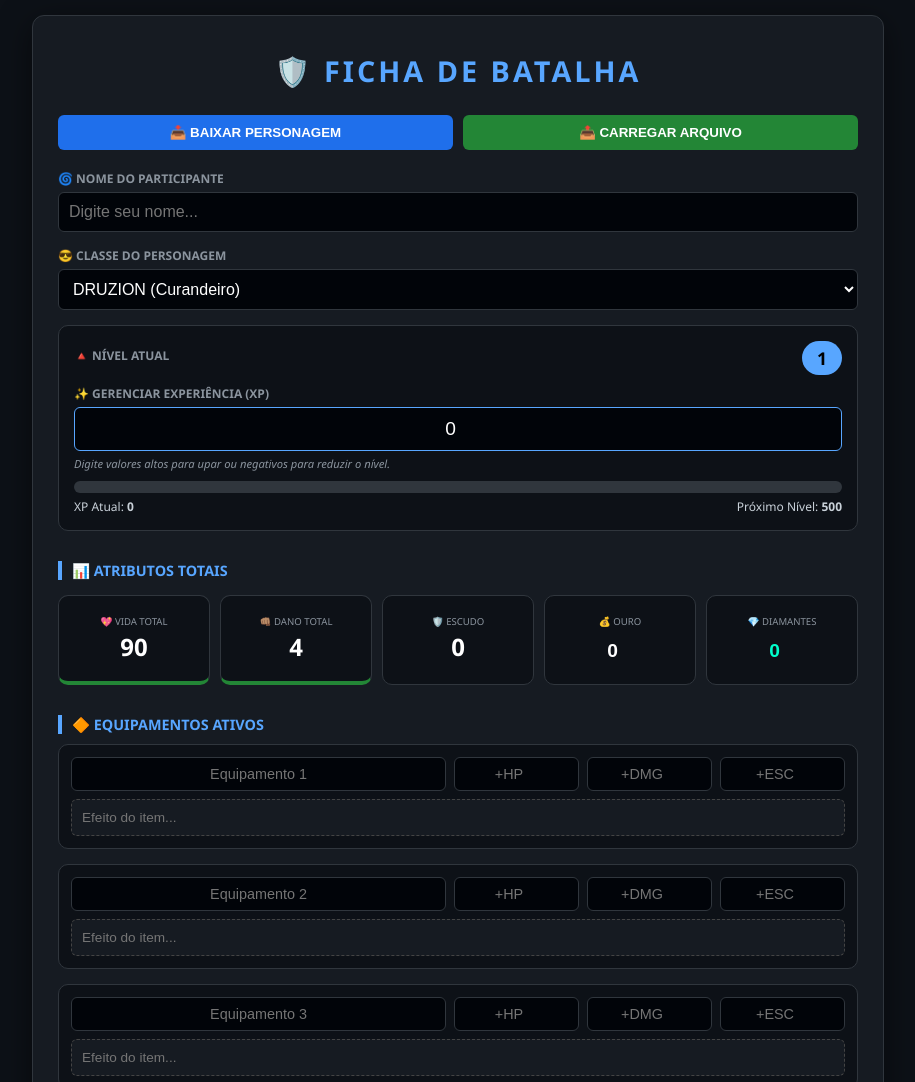
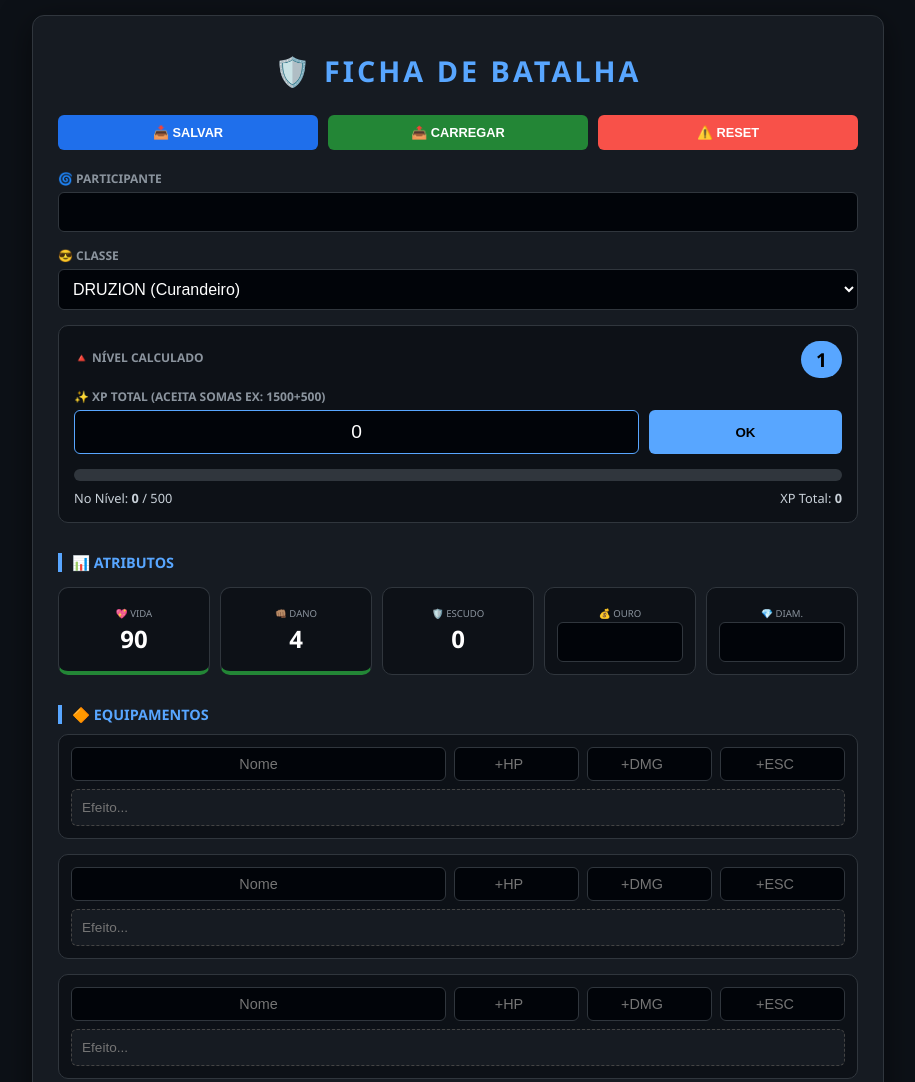
Before and after one commit to nemixy42-svg/FICHA-RPG, a plain HTML site: page index.html in a window 1280 px wide. Shown: the top 1082 px of the page, without its empty margins (182-1097 px from the left). Drawn offline with Linux system fonts and the light colour scheme.

Commit message:
Update index.html

```diff
--- a/index.html
+++ b/index.html
@@ -3,7 +3,7 @@
 <head>
     <meta charset="UTF-8">
     <meta name="viewport" content="width=device-width, initial-scale=1.0">
-    <title>Ficha RPG - Level Up/Down Automático</title>
+    <title>Ficha RPG - XP Progressivo</title>
     <style>
         :root {
             --bg: #0d1117; --card: #161b22; --primary: #58a6ff; --text: #c9d1d9; --accent: #238636; --border: #30363d; --save: #1f6feb;
@@ -24,28 +24,27 @@
 
         .xp-section { background: #0d1117; padding: 15px; border-radius: 10px; border: 1px solid #30363d; margin-bottom: 20px; }
         .xp-header { display: flex; justify-content: space-between; align-items: center; margin-bottom: 10px; }
-        .lvl-badge { background: var(--primary); color: #000; padding: 5px 15px; border-radius: 20px; font-weight: bold; font-size: 1.1em; }
-        .xp-input-style { font-size: 1.2em !important; border-color: var(--primary) !important; text-align: center; }
+        .lvl-badge { background: var(--primary); color: #000; padding: 5px 15px; border-radius: 20px; font-weight: bold; font-size: 1.2em; }
 
-        .equip-list { display: flex; flex-direction: column; gap: 15px; }
-        .equip-card { background: #0d1117; border: 1px solid var(--border); border-radius: 10px; padding: 12px; }
+        .xp-calc-box { display: flex; gap: 10px; }
+        .xp-calc-box input { flex: 3; font-size: 1.2em; border-color: var(--primary); text-align: center; }
+        .btn-calc { flex: 1; background: var(--primary); color: black; border: none; border-radius: 6px; font-weight: bold; cursor: pointer; }
+
+        .equip-card { background: #0d1117; border: 1px solid var(--border); border-radius: 10px; padding: 12px; margin-bottom: 15px; }
         .equip-header { display: grid; grid-template-columns: 3fr 1fr 1fr 1fr; gap: 8px; margin-bottom: 8px; }
         .equip-header input { padding: 8px; font-size: 0.9em; text-align: center; }
         .equip-effect { font-size: 0.85em; background: #161b22 !important; border: 1px dashed #444 !important; color: #aaa; }
 
-        .xp-bar-container { background: #30363d; height: 12px; border-radius: 6px; margin-top: 10px; overflow: hidden; }
+        .xp-bar-container { background: #30363d; height: 12px; border-radius: 6px; margin-top: 15px; overflow: hidden; }
         .xp-bar-fill { background: linear-gradient(90deg, #238636, #2ea043); height: 100%; width: 0%; transition: width 0.5s; }
-        .xp-instructions { font-size: 0.7em; color: #8b949e; margin-top: 5px; font-style: italic; }
 
         .section-title { border-left: 4px solid var(--primary); padding-left: 10px; margin: 30px 0 10px; color: var(--primary); font-size: 0.9em; font-weight: bold; text-transform: uppercase; }
         .skill-card { background: #0d1117; padding: 12px; border-radius: 8px; margin-top: 8px; border: 1px solid var(--border); border-left: 4px solid var(--primary); }
         .skill-name { font-weight: bold; color: var(--primary); font-size: 0.95em; }
         .skill-desc { font-size: 0.85em; color: #8b949e; margin-top: 5px; }
-        .skill-lvl { float: right; font-size: 0.7em; background: #21262d; padding: 2px 6px; border-radius: 4px; color: var(--primary); }
 
-        .btn-reset { background: #f85149; color: white; border: none; padding: 12px; width: 100%; border-radius: 8px; cursor: pointer; margin-top: 25px; font-weight: bold; opacity: 0.8; }
-        .backup-btns { display: grid; grid-template-columns: 1fr 1fr; gap: 10px; margin-bottom: 20px; }
-        .btn-backup { background: var(--save); color: white; border: none; padding: 10px; border-radius: 6px; font-weight: bold; cursor: pointer; }
+        .backup-btns { display: grid; grid-template-columns: 1fr 1fr 1fr; gap: 10px; margin-bottom: 20px; }
+        .btn-action { border: none; padding: 10px; border-radius: 6px; font-weight: bold; cursor: pointer; color: white; font-size: 0.8em; }
     </style>
 </head>
 <body>
@@ -54,18 +53,19 @@
     <h2>🛡️ FICHA DE BATALHA</h2>
 
     <div class="backup-btns">
-        <button class="btn-backup" onclick="exportarFicha()">📥 BAIXAR PERSONAGEM</button>
-        <button class="btn-backup" style="background: var(--accent)" onclick="document.getElementById('file-input').click()">📤 CARREGAR ARQUIVO</button>
-        <input type="file" id="file-input" style="display:none" accept=".json" onchange="importarFicha(event)">
+        <button class="btn-action" style="background:var(--save)" onclick="exportarFicha()">📥 SALVAR</button>
+        <button class="btn-action" style="background:var(--accent)" onclick="document.getElementById('file-input').click()">📤 CARREGAR</button>
+        <button class="btn-action" style="background:#f85149" onclick="resetar()">⚠️ RESET</button>
+        <input type="file" id="file-input" style="display:none" onchange="importarFicha(event)">
     </div>
 
     <div class="field-group">
-        <label>🌀 Nome do Participante</label>
-        <input type="text" id="part-name" placeholder="Digite seu nome..." oninput="salvar()">
+        <label>🌀 Participante</label>
+        <input type="text" id="part-name" oninput="salvar()">
     </div>
 
     <div class="field-group">
-        <label>😎 Classe do Personagem</label>
+        <label>😎 Classe</label>
         <select id="char-select" onchange="salvar()">
             <option value="DRUZION">DRUZION (Curandeiro)</option>
             <option value="GUILBERT">GUILBERT (Arqueiro)</option>
@@ -75,124 +75,116 @@
         </select>
     </div>
 
-    <!-- SEÇÃO DE XP E NÍVEL AUTOMÁTICO -->
+    <!-- SISTEMA DE XP CALCULADORA -->
     <div class="xp-section">
         <div class="xp-header">
-            <label>🔺 Nível Atual</label>
+            <label>🔺 Nível Calculado</label>
             <div class="lvl-badge" id="lvl-display">1</div>
         </div>
-        <label>✨ Gerenciar Experiência (XP)</label>
-        <input type="number" id="xp" value="0" class="xp-input-style" oninput="processarXP()">
-        <div class="xp-instructions">Digite valores altos para upar ou negativos para reduzir o nível.</div>
+        <label>✨ XP TOTAL (Aceita somas ex: 1500+500)</label>
+        <div class="xp-calc-box">
+            <input type="text" id="xp-input" value="0" placeholder="Ex: 1000+500 ou 1500-200">
+            <button class="btn-calc" onclick="calcularXP()">OK</button>
+        </div>
 
         <div class="xp-bar-container"><div class="xp-bar-fill" id="xp-fill"></div></div>
-        <div style="display:flex; justify-content: space-between; font-size: 0.75em; margin-top: 5px;">
-            <span>XP Atual: <b id="xp-status">0</b></span>
-            <span>Próximo Nível: <b id="xp-max">500</b></span>
+        <div style="display:flex; justify-content: space-between; font-size: 0.8em; margin-top: 8px;">
+            <span>No Nível: <b id="xp-atual-no-lvl">0</b> / <span id="xp-req-prox">500</span></span>
+            <span>XP Total: <b id="xp-total-display">0</b></span>
         </div>
     </div>
 
-    <div class="section-title">📊 Atributos Totais</div>
+    <div class="section-title">📊 Atributos</div>
     <div class="stats-grid">
-        <div class="stat-box total">
-            <span class="stat-label">💖 Vida Total</span>
-            <span class="stat-num" id="total-hp">0</span>
-        </div>
-        <div class="stat-box total">
-            <span class="stat-label">👊🏽 Dano Total</span>
-            <span class="stat-num" id="total-dmg">0</span>
-        </div>
-        <div class="stat-box">
-            <span class="stat-label">🛡️ Escudo</span>
-            <span class="stat-num" id="total-shd">0</span>
-        </div>
-        <div class="stat-box">
-            <span class="stat-label">💰 Ouro</span>
-            <input type="number" id="ouro" value="0" style="background:transparent; border:none; color:white; font-size:1.2em; font-weight:bold; text-align:center;" oninput="salvar()">
-        </div>
-        <div class="stat-box">
-            <span class="stat-label">💎 Diamantes</span>
-            <input type="number" id="diamante" value="0" style="background:transparent; border:none; color:#00ffcc; font-size:1.2em; font-weight:bold; text-align:center;" oninput="salvar()">
-        </div>
+        <div class="stat-box total"><span class="stat-label">💖 Vida</span><span class="stat-num" id="total-hp">0</span></div>
+        <div class="stat-box total"><span class="stat-label">👊🏽 Dano</span><span class="stat-num" id="total-dmg">0</span></div>
+        <div class="stat-box"><span class="stat-label">🛡️ Escudo</span><span class="stat-num" id="total-shd">0</span></div>
+        <div class="stat-box"><span class="stat-label">💰 Ouro</span><input type="number" id="ouro" oninput="salvar()"></div>
+        <div class="stat-box"><span class="stat-label">💎 Diam.</span><input type="number" id="diamante" oninput="salvar()"></div>
     </div>
 
-    <div class="section-title">🔶 Equipamentos Ativos</div>
-    <div class="equip-list" id="equip-container"></div>
+    <div class="section-title">🔶 Equipamentos</div>
+    <div id="equip-container"></div>
 
     <div class="section-title">🎒 Mochila</div>
-    <textarea id="mochila" placeholder="Itens guardados..." oninput="salvar()" style="min-height: 80px;"></textarea>
+    <textarea id="mochila" oninput="salvar()"></textarea>
 
     <div class="section-title">💫 Habilidades</div>
     <div id="skills-container"></div>
-
-    <button class="btn-reset" onclick="resetar()">⚠️ APAGAR FICHA (RESET)</button>
 </div>
 
 <script>
     const data = {
         chars: {
-            DRUZION: { hp: 90, dmg: 4, p: "AURA VERDE", pd: "Cura: recupera vida do aliado igual ao seu dano total." },
-            GUILBERT: { hp: 80, dmg: 8, p: "RESPEITO", pd: "Com 2 aliados ou menos, você não pode ser alvo." },
-            MELKYOR: { hp: 70, dmg: 12, p: "MANAMUNDO", pd: "Causa +10% de dano para cada aliado na batalha." },
-            SCAR: { hp: 60, dmg: 16, p: "CONTRAGOLPE", pd: "Dano par recebido causa 20% de volta ao atacante." },
-            DEWPEE: { hp: 50, dmg: 20, p: "MUNIÇÃO EXPLOSIVA", pd: "Causa 20% do dano a todos os aliados do oponente." }
+            DRUZION: { hp: 90, dmg: 4, p: "AURA VERDE", pd: "Cura aliado: vida recuperada = seu dano total." },
+            GUILBERT: { hp: 80, dmg: 8, p: "RESPEITO", pd: "Com 2 aliados ou menos, você não é alvo." },
+            MELKYOR: { hp: 70, dmg: 12, p: "MANAMUNDO", pd: "Causa +10% de dano para cada aliado." },
+            SCAR: { hp: 60, dmg: 16, p: "CONTRAGOLPE", pd: "Dano par recebido causa 20% de volta." },
+            DEWPEE: { hp: 50, dmg: 20, p: "MUNIÇÃO EXPLOSIVA", pd: "Causa 20% do dano em área nos inimigos." }
         },
         skills: [
             { lvl: 1, DRUZION: "REPOUSO / ALVO", GUILBERT: "CHUVA DE FLECHAS", MELKYOR: "VENENO MÁGICO", SCAR: "LÂMINA VAMPÍRICA", DEWPEE: "RECARREGAR" },
             { lvl: 4, DRUZION: "CURA FRACA", GUILBERT: "PRISMA ARCANO", MELKYOR: "RECARGA DE ENERGIA", SCAR: "UNIÃO AMISTOSA", DEWPEE: "TIRO DUPLO" },
-            { lvl: 7, DRUZION: "CONFUSÃO", GUILBERT: "GRITO DE GUERRA", MELKYOR: "CORROSÃO E DRENAGEM", SCAR: "MALDIÇÃO", DEWPEE: "BALA DE PRECISÃO" },
+            { lvl: 7, DRUZION: "CONFUSÃO", GUILBERT: "GRITO DE GUERRA", MELKYOR: "CORROSÃO", SCAR: "MALDIÇÃO", DEWPEE: "BALA DE PRECISÃO" },
             { lvl: 10, DRUZION: "DUETO", GUILBERT: "LÂMINA GIRATÓRIA", MELKYOR: "DUALIDADE", SCAR: "ARCO-ÍRIS", DEWPEE: "RAJADA FRENÉTICA" }
-            // O sistema aceita mais habilidades aqui...
         ]
     };
 
-    let nivelGlobal = 1;
+    let xpTotalGlobal = 0;
 
-    // Criar slots de equipamentos
     const equipContainer = document.getElementById('equip-container');
     for(let i=1; i<=4; i++) {
         equipContainer.innerHTML += `
             <div class="equip-card">
                 <div class="equip-header">
-                    <input type="text" id="eq_n_${i}" placeholder="Equipamento ${i}" oninput="salvar()">
+                    <input type="text" id="eq_n_${i}" placeholder="Nome" oninput="salvar()">
                     <input type="number" id="eq_h_${i}" placeholder="+HP" oninput="salvar()">
                     <input type="number" id="eq_d_${i}" placeholder="+DMG" oninput="salvar()">
                     <input type="number" id="eq_s_${i}" placeholder="+ESC" oninput="salvar()">
                 </div>
-                <input type="text" class="equip-effect" id="eq_e_${i}" placeholder="Efeito do item..." oninput="salvar()">
+                <input type="text" class="equip-effect" id="eq_e_${i}" placeholder="Efeito..." oninput="salvar()">
             </div>`;
     }
 
-    // === LÓGICA DE XP CUMULATIVO (UP E DOWN) ===
-    function processarXP() {
-        let xp = parseInt(document.getElementById('xp').value) || 0;
-
-        // Se XP for maior que o necessário para o nível atual, sobe
-        while (xp >= (nivelGlobal * 500)) {
-            xp -= (nivelGlobal * 500);
-            nivelGlobal++;
+    // === LÓGICA DE CÁLCULO DE XP E NÍVEL ===
+    function calcularXP() {
+        const input = document.getElementById('xp-input').value;
+        try {
+            // Remove espaços e calcula a expressão (ex: 1500+500 vira 2000)
+            const resultado = Function('"use strict";return (' + input + ')')();
+            xpTotalGlobal = Math.max(0, resultado);
+            document.getElementById('xp-input').value = xpTotalGlobal;
+            salvar();
+        } catch (e) {
+            alert("Erro no cálculo! Use apenas números, + ou -");
+        }
     }
 
-        // Se XP for menor que 0, desce nível (se não for lvl 1)
-        while (xp < 0 && nivelGlobal > 1) {
-            nivelGlobal--;
-            xp += (nivelGlobal * 500);
+    function calcularNivel(xpTotal) {
+        let lvl = 1;
+        let xpAcumuladoParaLvlAnterior = 0;
+
+        while (true) {
+            let xpParaProx = lvl * 500;
+            if (xpTotal >= xpAcumuladoParaLvlAnterior + xpParaProx) {
+                xpAcumuladoParaLvlAnterior += xpParaProx;
+                lvl++;
+            } else {
+                break;
+            }
         }
 
-        // Trava no nível 1 com 0 XP
-        if (nivelGlobal === 1 && xp < 0) xp = 0;
+        let xpNoNivelAtual = xpTotal - xpAcumuladoParaLvlAnterior;
+        let xpNecessarioParaUp = lvl * 500;
 
-        document.getElementById('xp').value = xp;
-        document.getElementById('lvl-display').innerText = nivelGlobal;
-        salvar();
+        return { lvl, xpNoNivelAtual, xpNecessarioParaUp };
     }
 
     function salvar() {
         const estado = {
             part: document.getElementById('part-name').value,
             char: document.getElementById('char-select').value,
-            lvl: nivelGlobal,
-            xp: parseInt(document.getElementById('xp').value) || 0,
+            xpTotal: xpTotalGlobal,
             ouro: document.getElementById('ouro').value,
             diamante: document.getElementById('diamante').value,
             mochila: document.getElementById('mochila').value,
@@ -207,61 +199,80 @@
                 e: document.getElementById(`eq_e_${i}`).value
             });
         }
-        localStorage.setItem('ficha_rpg_vAuto', JSON.stringify(estado));
+        localStorage.setItem('ficha_rpg_v7', JSON.stringify(estado));
         atualizarUI(estado);
     }
 
     function atualizarUI(s) {
         const charBase = data.chars[s.char];
+        const progresso = calcularNivel(s.xpTotal);
+
+        // Atributos
         let bH = 0, bD = 0, bS = 0;
         s.equips.forEach(e => { bH += e.h; bD += e.d; bS += e.s; });
-
         document.getElementById('total-hp').innerText = charBase.hp + bH;
         document.getElementById('total-dmg').innerText = charBase.dmg + bD;
         document.getElementById('total-shd').innerText = bS;
 
-        const cap = s.lvl * 500;
-        document.getElementById('xp-status').innerText = s.xp;
-        document.getElementById('xp-max').innerText = cap;
-        document.getElementById('xp-fill').style.width = Math.min((s.xp / cap) * 100, 100) + "%";
+        // XP UI
+        document.getElementById('lvl-display').innerText = progresso.lvl;
+        document.getElementById('xp-atual-no-lvl').innerText = progresso.xpNoNivelAtual;
+        document.getElementById('xp-req-prox').innerText = progresso.xpNecessarioParaUp;
+        document.getElementById('xp-total-display').innerText = s.xpTotal;
+        document.getElementById('xp-fill').style.width = (progresso.xpNoNivelAtual / progresso.xpNecessarioParaUp * 100) + "%";
 
+        // Habilidades
         const container = document.getElementById('skills-container');
-        container.innerHTML = `<div class="skill-card" style="border-left-color: #f1e05a"><span class="skill-name">✨ PASSIVA: ${charBase.p}</span><div class="skill-desc">${charBase.pd}</div></div>`;
-
+        container.innerHTML = `<div class="skill-card" style="border-left-color: #f1e05a"><b>✨ PASSIVA: ${charBase.p}</b><br><small>${charBase.pd}</small></div>`;
         data.skills.forEach(sk => {
-            if(s.lvl >= sk.lvl) {
-                container.innerHTML += `<div class="skill-card"><span class="skill-lvl">Lvl ${sk.lvl}+</span><span class="skill-name">⚔️ ${sk[s.char]}</span><div class="skill-desc">Habilidade desbloqueada.</div></div>`;
+            if(progresso.lvl >= sk.lvl) {
+                container.innerHTML += `<div class="skill-card"><b>⚔️ ${sk[s.char]}</b> <small>(Lvl ${sk.lvl})</small></div>`;
             }
         });
     }
 
-    // Funções de arquivo
     function exportarFicha() {
-        const estado = JSON.parse(localStorage.getItem('ficha_rpg_vAuto'));
-        const dataStr = "data:text/json;charset=utf-8," + encodeURIComponent(JSON.stringify(estado, null, 2));
+        const estado = JSON.parse(localStorage.getItem('ficha_rpg_v7'));
+        const blob = new Blob([JSON.stringify(estado, null, 2)], {type : 'application/json'});
         const dl = document.createElement('a');
-        dl.setAttribute("href", dataStr);
-        dl.setAttribute("download", `ficha_${estado.part || 'personagem'}.json`);
+        dl.href = URL.createObjectURL(blob);
+        dl.download = `ficha_${estado.part || 'rpg'}.json`;
         dl.click();
     }
 
     function importarFicha(event) {
         const reader = new FileReader();
-        reader.onload = function(e) {
+        reader.onload = e => {
             const s = JSON.parse(e.target.result);
-            nivelGlobal = s.lvl || 1;
-            aplicarEstado(s);
+            xpTotalGlobal = s.xpTotal || 0;
+            document.getElementById('part-name').value = s.part || "";
+            document.getElementById('char-select').value = s.char || "DRUZION";
+            document.getElementById('xp-input').value = xpTotalGlobal;
+            document.getElementById('ouro').value = s.ouro || 0;
+            document.getElementById('diamante').value = s.diamante || 0;
+            document.getElementById('mochila').value = s.mochila || "";
+            s.equips.forEach((e, i) => {
+                document.getElementById(`eq_n_${i+1}`).value = e.n || "";
+                document.getElementById(`eq_h_${i+1}`).value = e.h || 0;
+                document.getElementById(`eq_d_${i+1}`).value = e.d || 0;
+                document.getElementById(`eq_s_${i+1}`).value = e.s || 0;
+                document.getElementById(`eq_e_${i+1}`).value = e.e || "";
+            });
             salvar();
         };
         reader.readAsText(event.target.files[0]);
     }
 
-    function aplicarEstado(s) {
+    function carregar() {
+        const salvo = localStorage.getItem('ficha_rpg_v7');
+        if(salvo) {
+            const s = JSON.parse(salvo);
+            xpTotalGlobal = s.xpTotal || 0;
+            document.getElementById('xp-input').value = xpTotalGlobal;
+            atualizarUI(s); // Carrega campos visuais
+            // Reaplica todos os campos manualmente para o UI
             document.getElementById('part-name').value = s.part || "";
             document.getElementById('char-select').value = s.char || "DRUZION";
-        nivelGlobal = s.lvl || 1;
-        document.getElementById('lvl-display').innerText = nivelGlobal;
-        document.getElementById('xp').value = s.xp || 0;
             document.getElementById('ouro').value = s.ouro || 0;
             document.getElementById('diamante').value = s.diamante || 0;
             document.getElementById('mochila').value = s.mochila || "";
@@ -273,15 +284,10 @@
                 document.getElementById(`eq_e_${i+1}`).value = e.e || "";
             });
             atualizarUI(s);
+        } else { salvar(); }
     }
 
-    function carregar() {
-        const salvo = localStorage.getItem('ficha_rpg_vAuto');
-        if(salvo) aplicarEstado(JSON.parse(salvo));
-        else salvar();
-    }
-
-    function resetar() { if(confirm("Apagar tudo?")) { localStorage.removeItem('ficha_rpg_vAuto'); location.reload(); } }
+    function resetar() { if(confirm("Deseja apagar tudo?")) { localStorage.clear(); location.reload(); } }
     window.onload = carregar;
 </script>
 </body>
```
Lines whose indentation alone changed are shown as unchanged.
